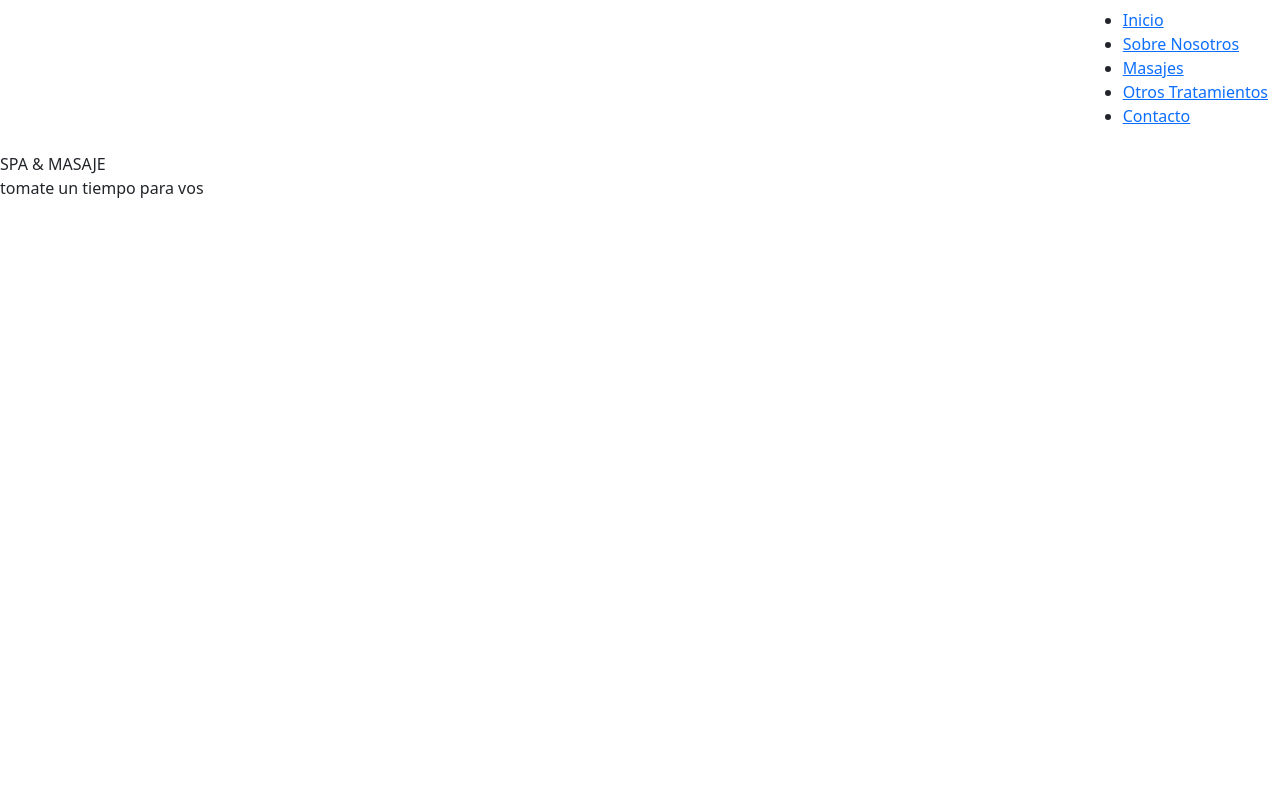
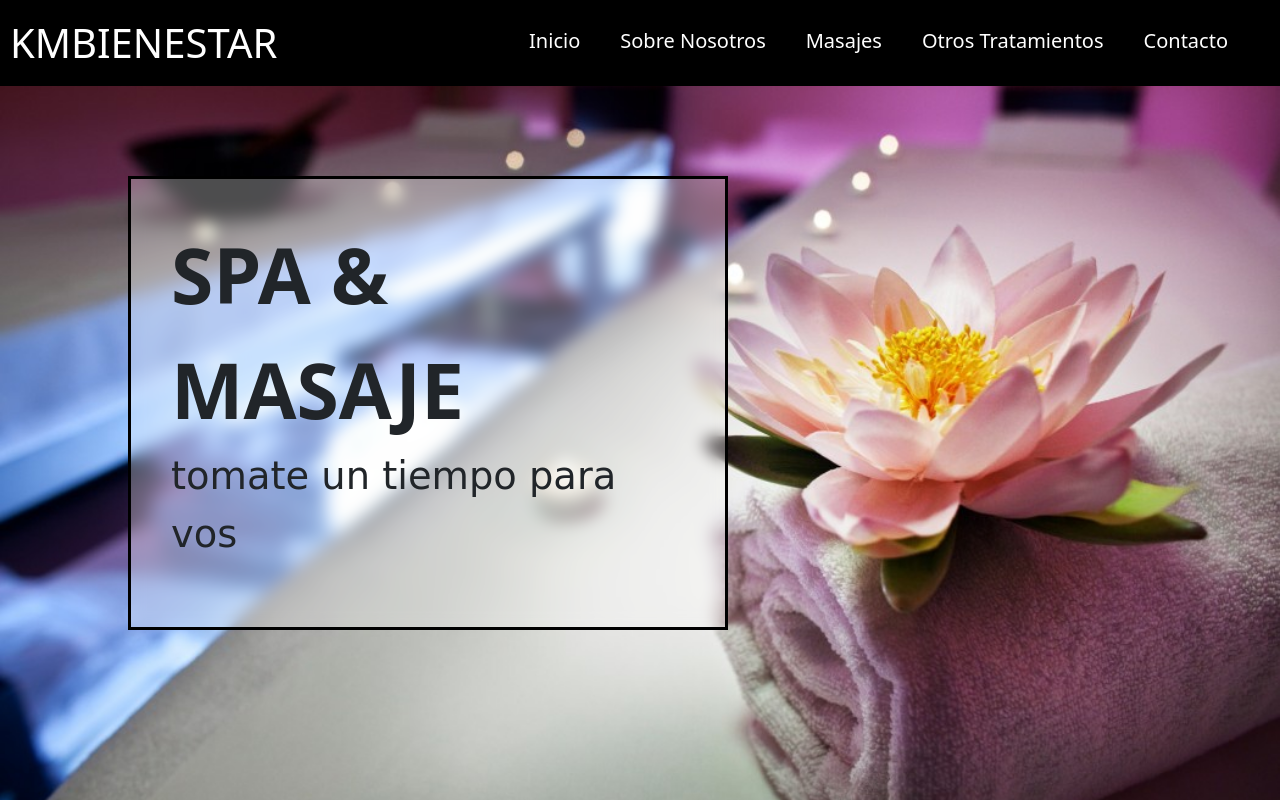
Before and after one commit to Ayrtongds/PreEntrega2-DaSilva, a plain HTML site: page index.html in a window 1280 px wide. Drawn offline with nearby package versions, Linux system fonts and the light colour scheme; the site is published under a folder, as on GitHub Pages, so addresses that start at the root find nothing; a web font is replaced by a local one.

Commit message:
Modificacion rutas

```diff
--- a/css/style.css
+++ b/css/style.css
@@ -103,7 +103,7 @@ body {
 
 
 .imagenindex {
-    background-image: url(/imag/posiblefondo.jpg);
+    background-image: url(../imag/posiblefondo.jpg);
     background-size: cover;
     background-position: auto;
 }
--- a/index.html
+++ b/index.html
@@ -4,8 +4,8 @@
     <meta charset="UTF-8">
     <meta name="viewport" content="width=device-width, initial-scale=1.0">
     <title>Kmbienestar </title>
-    <link rel="stylesheet" type="text/css"  href="/css/style.css">
-    <link rel="icon" type="image/png" href="/imag/spa.png">
+    <link rel="stylesheet" type="text/css"  href="./css/style.css">
+    <link rel="icon" type="image/png" href="./imag/spa.png">
     <link href="https://cdn.jsdelivr.net/npm/bootstrap@5.3.0/dist/css/bootstrap.min.css" rel="stylesheet" integrity="sha384-9ndCyUaIbzAi2FUVXJi0CjmCapSmO7SnpJef0486qhLnuZ2cdeRhO02iuK6FUUVM" crossorigin="anonymous">
     <link rel="preconnect" href="https://fonts.googleapis.com">
     <link rel="preconnect" href="https://fonts.gstatic.com" crossorigin>
```
